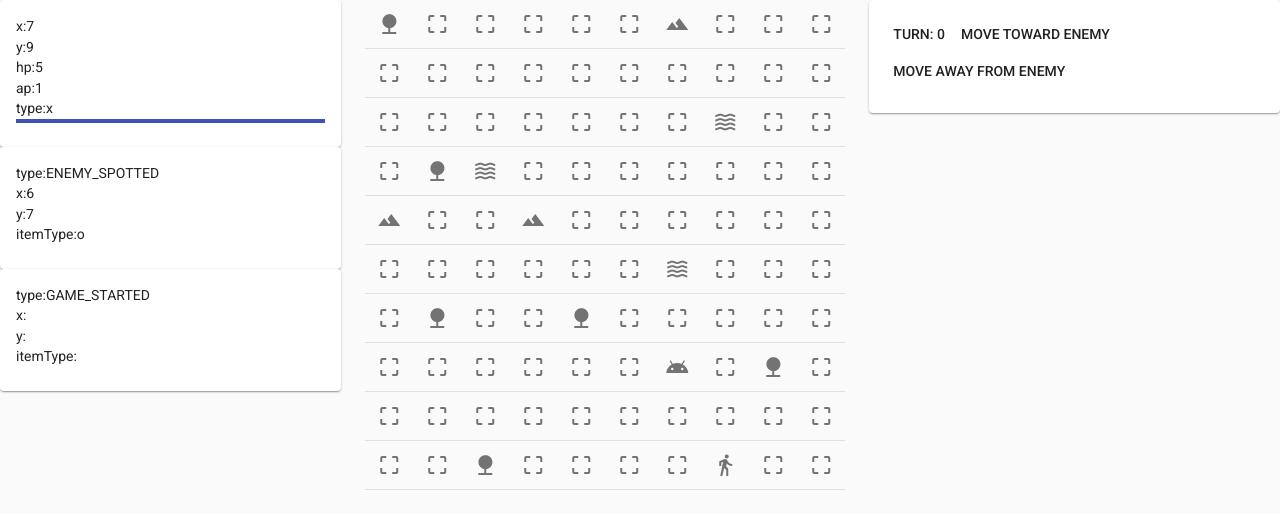
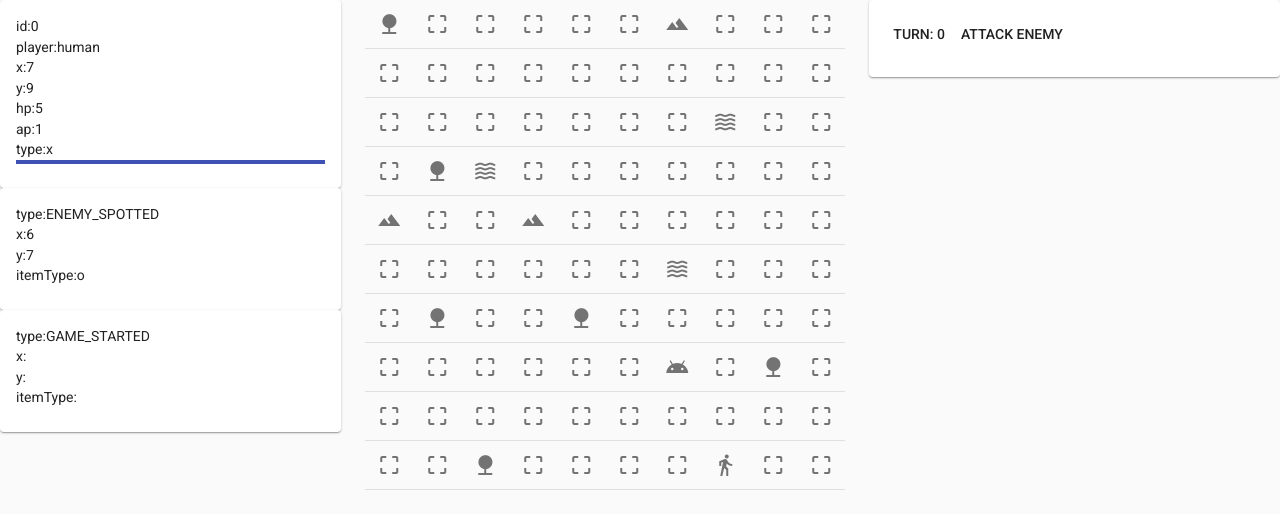
Before and after one commit to herstad/brigands-deploy, a React (Create React App) app: page / in a window 1280 px wide. Shown: the top 514 px of the page. Built offline with nearby package versions, Linux system fonts and the light colour scheme.

Commit message:
Refactor use reducer

```diff
--- a/src/App.js
+++ b/src/App.js
@@ -1,20 +1,27 @@
-import React from 'react';
+import React, {useReducer} from 'react';
 import './App.css';
 import PlayingField from './PlayingField';
 import Orders from './Orders';
 import InfoPane from './InfoPane';
-import ContextProvider from "./ContextProvider";
 import CssBaseline from '@material-ui/core/CssBaseline';
 import Grid from '@material-ui/core/Grid';
 import WinDialog from "./WinDialog";
+import reducer from "./reducer";
+import {generateState} from "./stateGenerator";
+
+export const ReducerDispatch = React.createContext(null);
+
+const initialState = generateState();
 
 export default function App() {
+
+  const [state, dispatch] = useReducer(reducer, initialState);
 
   return (
     <div className="App">
       <CssBaseline/>
       <Grid container justify="center" direction="row" spacing={24}>
-        <ContextProvider>
+        <ReducerDispatch.Provider value={{state, dispatch}}>
           <WinDialog/>
           <Grid item xs>
             <InfoPane/>
@@ -25,7 +32,7 @@ export default function App() {
           <Grid item xs={4}>
             <Orders/>
           </Grid>
-        </ContextProvider>
+        </ReducerDispatch.Provider>
       </Grid>
     </div>
   );
--- a/src/ContextProvider.js
+++ b/src/ContextProvider.js
@@ -5,7 +5,7 @@ import {getItemsByPlayer, isPlayer, matchPlayer} from './itemsUtil';
 
 export default class ContextProvider extends Component {
 
-  state = generateState();
+  state = this.props.tempState; //generateState();
 
   restart = () => {
     this.setState(generateState());
--- a/src/InfoPane.js
+++ b/src/InfoPane.js
@@ -1,23 +1,25 @@
 import React, {useContext} from 'react';
-import BrigandContext from "./BrigandContext";
 import Card from '@material-ui/core/Card';
 import CardContent from '@material-ui/core/CardContent';
 import Typography from '@material-ui/core/Typography';
 import LinearProgress from '@material-ui/core/LinearProgress';
 import {getItemById} from "./itemsUtil";
+import {ReducerDispatch} from "./App";
 
 function UnitCard() {
-  const {selectedId, items} = useContext(BrigandContext);
+  const {selectedId, items} = useContext(ReducerDispatch).state;
   console.log("InfoPane, selectedId:" + selectedId);
   if (selectedId === undefined) {
     return null;
   }
-  const {x, y, hp, ap, type} = getItemById(selectedId, items);
+  const {id, playerId, x, y, hp, ap, type} = getItemById(selectedId, items);
   const maxHp = 5;
   const relativeHp = hp / maxHp * 100;
   return (
     <Card>
       <CardContent>
+        <Typography>id:{id}</Typography>
+        <Typography>player:{playerId}</Typography>
         <Typography>x:{x}</Typography>
         <Typography>y:{y}</Typography>
         <Typography>hp:{hp}</Typography>
@@ -30,7 +32,7 @@ function UnitCard() {
 }
 
 function EventCard({event}) {
-  const {items} = useContext(BrigandContext);
+  const {items} = useContext(ReducerDispatch).state;
   const {x, y, type} = (event.itemId ? getItemById(event.itemId, items) : {});
   return (
     <Card>
@@ -45,7 +47,7 @@ function EventCard({event}) {
 }
 
 function EventsInfo() {
-  const {events} = useContext(BrigandContext);
+  const {events} = useContext(ReducerDispatch).state;
   return events.map((event, index) => <EventCard key={"event" + index} event={event}/>);
 }
 
--- a/src/Orders.js
+++ b/src/Orders.js
@@ -1,9 +1,9 @@
 import React, {useContext} from 'react';
-import BrigandContext from "./BrigandContext";
 import Card from '@material-ui/core/Card';
 import CardContent from '@material-ui/core/CardContent';
 import Button from '@material-ui/core/Button';
 import {getItemById, getItemsByPlayer} from "./itemsUtil";
+import {ReducerDispatch} from "./App";
 
 const selectedHasAp = (selectedId, items) => {
   const ap = getItemById(selectedId, items).ap;
@@ -11,37 +11,35 @@ const selectedHasAp = (selectedId, items) => {
 };
 
 function TurnButton() {
-  const {endTurn, turn} = useContext(BrigandContext);
+  const {state, dispatch} = useContext(ReducerDispatch);
+  const handleEndTurn = (playerId) => () => {
+    return dispatch({
+      type: 'END_TURN',
+      payload: playerId
+
+    })
+  };
   return (
-    <Button onClick={endTurn}>Turn: {turn}</Button>
+    <Button onClick={handleEndTurn('human')}>Turn: {state.turn}</Button>
   );
 }
 
-function MoveTowardEnemyButton() {
-  const {moveTowardEnemy, selectedId, items} = useContext(BrigandContext);
-  if (!selectedHasAp(selectedId, items)) {
+function AttackButton() {
+  const {state, dispatch} = useContext(ReducerDispatch);
+  if (!selectedHasAp(state.selectedId, state.items)) {
     return null;
   }
-  return (<Button onClick={moveTowardEnemy}>Move Toward Enemy</Button>);
-}
-
-function MoveAwayFromEnemyButton() {
-  const {moveAwayFromEnemy, selectedId, items} = useContext(BrigandContext);
-  if (!selectedHasAp(selectedId, items)) {
-    return null;
-  }
-  return (<Button onClick={moveAwayFromEnemy}>Move Away From Enemy</Button>);
-}
-
-function AttackButton() {
-  const {attack, inRange, selectedId, items} = useContext(BrigandContext);
-  const selected = getItemById(selectedId, items);
-  //TODO create a button for each attack option
-  const target = getItemsByPlayer('ai', items).find((enemy) => inRange(selected, enemy));
-  if (!selectedHasAp(selectedId, items) || !target) {
-    return null;
-  }
-  return (<Button onClick={attack}>Attack!</Button>);
+  const handleAttack = (targetId) => () => {
+    return dispatch({
+      type: 'ATTACK',
+      payload: {
+        attackerId: state.selectedId,
+        targetId
+      }
+    })
+  };
+  return (<Button onClick={handleAttack(getItemsByPlayer('ai', state.items)[0].id)}>Attack
+    Enemy</Button>);
 }
 
 export default function Orders() {
@@ -49,8 +47,6 @@ export default function Orders() {
     <Card>
       <CardContent>
         <TurnButton/>
-        <MoveTowardEnemyButton/>
-        <MoveAwayFromEnemyButton/>
         <AttackButton/>
       </CardContent>
     </Card>
--- a/src/PlayingField.js
+++ b/src/PlayingField.js
@@ -1,11 +1,11 @@
 import React, {useContext} from 'react';
-import BrigandContext from "./BrigandContext";
 import Table from '@material-ui/core/Table';
 import TableBody from '@material-ui/core/TableBody';
 import TableCell from '@material-ui/core/TableCell';
 import TableRow from '@material-ui/core/TableRow';
 import Icon from '@material-ui/core/Icon';
 import IconButton from '@material-ui/core/IconButton';
+import {ReducerDispatch} from "./App";
 
 
 const typeIcons = {
@@ -20,7 +20,7 @@ const typeIcons = {
 
 };
 
-const getIcon = (type) => typeIcons[type] || 'crop_free';
+const getIcon = (elem) => elem.hp <1 ? typeIcons['dead'] : typeIcons[elem.type] || 'crop_free';
 
 const createMatrix = (n = 10, items) => {
   let matrix = [];
@@ -37,17 +37,22 @@ const createAtPosition = (items = [], x, y) => {
   return items.find((item) => item.x === x && item.y === y) || {x: x, y: y, type: '.'}
 };
 
+
 function PlayingFieldCell({elem}) {
-  const {setSelected} = useContext(BrigandContext);
+  const {dispatch} = useContext(ReducerDispatch);
+  const handleSetSelected = (id) => () => {
+    console.log('set selected' + id);
+    dispatch({type: 'SET_SELECTED', payload: id});
+  };
   return (
     <TableCell>
       <IconButton
-        onClick={() => setSelected(elem.id)}><Icon>{getIcon(elem.type)}</Icon></IconButton>
+        onClick={handleSetSelected(elem.id)}><Icon>{getIcon(elem)}</Icon></IconButton>
     </TableCell>);
 }
 
 export default function PlayingField() {
-  const {items} = useContext(BrigandContext);
+  const {items} = useContext(ReducerDispatch).state;
   const matrix = createMatrix(10, items);
   return <div className="PlayingField">
     <Table padding="none">
--- a/src/WinDialog.js
+++ b/src/WinDialog.js
@@ -5,20 +5,23 @@ import DialogActions from '@material-ui/core/DialogActions';
 import DialogContent from '@material-ui/core/DialogContent';
 import DialogContentText from '@material-ui/core/DialogContentText';
 import DialogTitle from '@material-ui/core/DialogTitle';
-import BrigandContext from "./BrigandContext";
+import {ReducerDispatch} from "./App";
 
 export default function WinDialog() {
-  const {winner, restart} = useContext(BrigandContext);
+  const {state, dispatch} = useContext(ReducerDispatch);
+
+
+  const handleRestart = () => dispatch({type: 'RESTART', payload: undefined});
   return (
     <div>
-      <Dialog open={!!winner} aria-labelledby="alert-dialog-title"
+      <Dialog open={!!state.winner} aria-labelledby="alert-dialog-title"
               aria-describedby="alert-dialog-description">
-        <DialogTitle id="alert-dialog-title">{`The winner is ${winner}!`}</DialogTitle>
+        <DialogTitle id="alert-dialog-title">{`The winner is ${state.winner}!`}</DialogTitle>
         <DialogContent>
           <DialogContentText id="alert-dialog-description">Play another round?</DialogContentText>
         </DialogContent>
         <DialogActions>
-          <Button onClick={restart} color="primary" autoFocus>Yes</Button>
+          <Button onClick={handleRestart} color="primary">Yes</Button>
         </DialogActions>
       </Dialog>
     </div>
--- a/src/itemsUtil.js
+++ b/src/itemsUtil.js
@@ -2,3 +2,27 @@ export const isPlayer = (playerId, item) => item.playerId === playerId;
 export const matchPlayer = (playerId) => (item) => isPlayer(playerId, item);
 export const getItemById = (id, items) => items.find((item) => item.id === id);
 export const getItemsByPlayer = (playerId, items) => items.filter(matchPlayer(playerId));
+export const inRange = (attacker, target, range = 1) => {
+  return Math.abs(target.x - attacker.x) + Math.abs(target.y - attacker.y) <= range;
+};
+export const updateItemById = (updatedItem, state) => {
+  const items = state.items.map(updateItemByIdFn(updatedItem));
+  return ({...state, items});
+};
+
+export const updateItems = (predicate, updateFn, state) => {
+  const items = state.items.map(updateItemFn(predicate, updateFn, state));
+  return ({...state, items});
+};
+
+export const updateItemFn = (predicate, updateFn) => {
+  return el => (predicate(el) ? {...el, ...updateFn(el)} : el);
+};
+
+export const updateItemByIdFn = (updatedItem) => {
+  return el => (updatedItem.id === el.id ? {...el, ...updatedItem} : el);
+};
+
+export const matchId = (id) => {
+  return (item) => item.id === id;
+};
--- /dev/null
+++ b/src/movement.js
@@ -0,0 +1,9 @@
+export const toward = (mover, target) => {
+  const xd = target.x - mover.x;
+  const yd = target.y - mover.y;
+  return Math.abs(xd) > Math.abs(yd) ? {x: Math.sign(xd), y: 0} : {x: 0, y: Math.sign(yd)};
+};
+
+export const moveFn = (item, {x, y}) => {
+  return {...item, x: (item.x + x), y: (item.y + y)}
+};
--- /dev/null
+++ b/src/reducer.js
@@ -0,0 +1,60 @@
+import {generateState} from "./stateGenerator";
+import {
+  getItemById,
+  getItemsByPlayer,
+  inRange,
+  isPlayer,
+  updateItemById,
+  updateItems
+} from "./itemsUtil";
+import {moveFn, toward} from "./movement";
+
+const printIs = (state) => state.items.map(item => console.log('item' + item.x, item.y, item.ap));
+
+const getWinner= (state) => {
+  return isLoser('ai', state.items) ? 'human' : isLoser('human', state.items) ? 'ai' : undefined;
+};
+
+const isLoser = (playerId, items) => {
+  return getItemsByPlayer(playerId, items).every((item) => item.hp <= 0);
+};
+
+export default (state, action) => {
+  console.log('Action type: ' + action.type);
+  switch (action.type) {
+    case 'END_TURN':
+      console.log(`Player ${action.payload} ended the turn`);
+
+      return updateItems((item) => isPlayer(action.payload, item), (item) => ({
+        ...item,
+        ap: 1
+      }), {...state, turn: state.turn+1, winner: getWinner(state)});
+    case 'RESTART':
+      console.log('selectedId: ' + state.selectedId);
+      console.log('restarting: action: ' + action.type);
+      return generateState();
+    case 'SET_SELECTED':
+      console.log('reducer set selected' + action.payload);
+      return {...state, selectedId: action.payload};
+    case 'ATTACK':
+      const {attackerId, targetId} = action.payload;
+      const attacker = getItemById(attackerId, state.items);
+      const target = getItemById(targetId, state.items);
+      console.log('Attacker: ' + attackerId + ' Target: ' + targetId);
+
+      if (inRange(attacker, target)) {
+        console.log('target in range!');
+        const apConsumedState = updateItemById({...attacker, ap:0}, state);
+        return updateItemById({...target, hp:target.hp-1}, apConsumedState);
+      } else {
+        console.log('target not in range!');
+        const direction = toward(attacker, target);
+        console.log('move in direction xy:' + direction.x + direction.y);
+        const newState = updateItemById(moveFn(attacker, direction), state);
+        const newAttacker = getItemById(attacker.id, newState.items);
+        return updateItemById({...newAttacker, ap: 0}, newState);
+      }
+    default:
+      return state;
+  }
+};
--- a/src/stateGenerator.js
+++ b/src/stateGenerator.js
@@ -13,18 +13,18 @@ const generateItems = (size = 10) => {
   const items = [
     {id: 0, hp: 5, type: 'x', playerId: 'human', ap: 1},
     {id: 1, hp: 5, type: 'o', playerId: 'ai', ap: 1},
-    {type: 'tree'},
-    {type: 'tree'},
-    {type: 'tree'},
-    {type: 'tree'},
-    {type: 'tree'},
-    {type: 'tree'},
-    {type: 'rock'},
-    {type: 'rock'},
-    {type: 'rock'},
-    {type: 'water'},
-    {type: 'water'},
-    {type: 'water'},
+    {id: 2,type: 'tree'},
+    {id: 3,type: 'tree'},
+    {id: 4,type: 'tree'},
+    {id: 5,type: 'tree'},
+    {id: 6,type: 'tree'},
+    {id: 7,type: 'tree'},
+    {id: 8,type: 'rock'},
+    {id: 9,type: 'rock'},
+    {id: 10,type: 'rock'},
+    {id: 11,type: 'water'},
+    {id: 12,type: 'water'},
+    {id: 13,type: 'water'},
   ];
   return generatePosition(size, items);
 };
```
